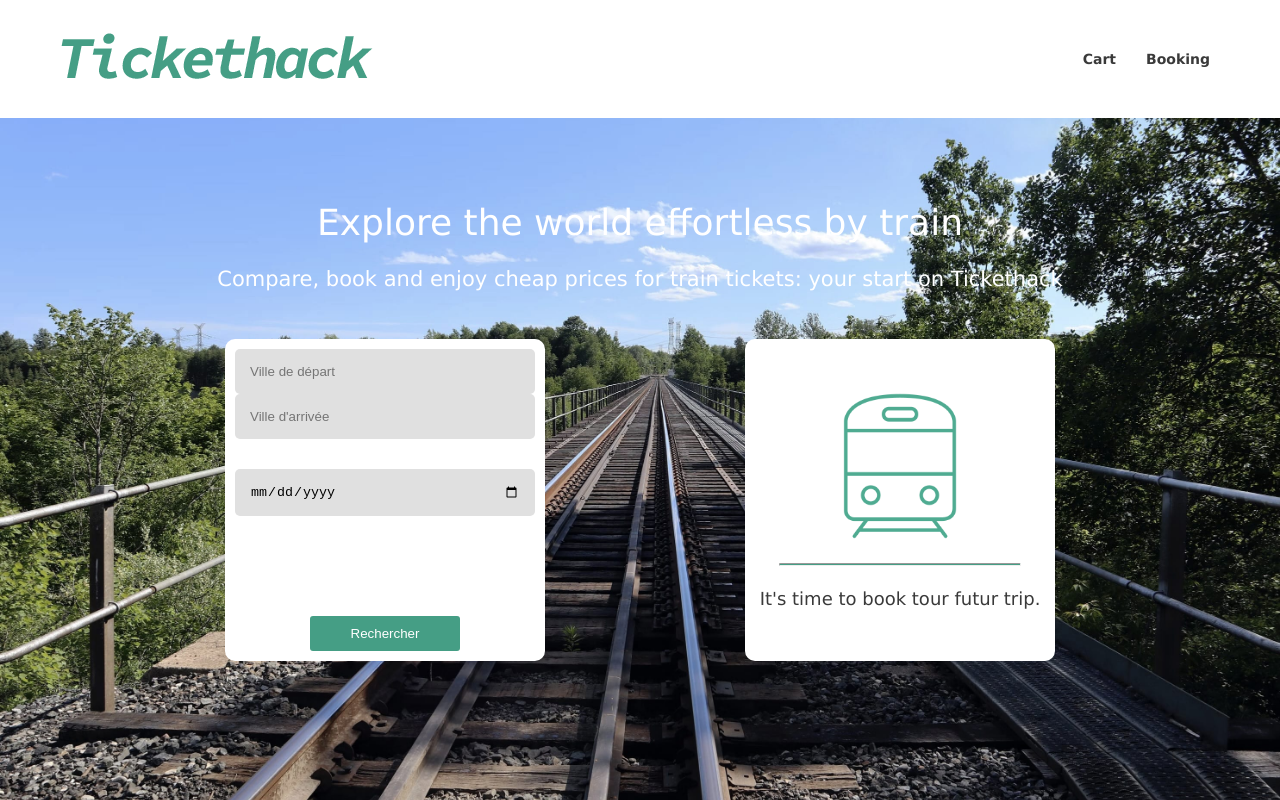
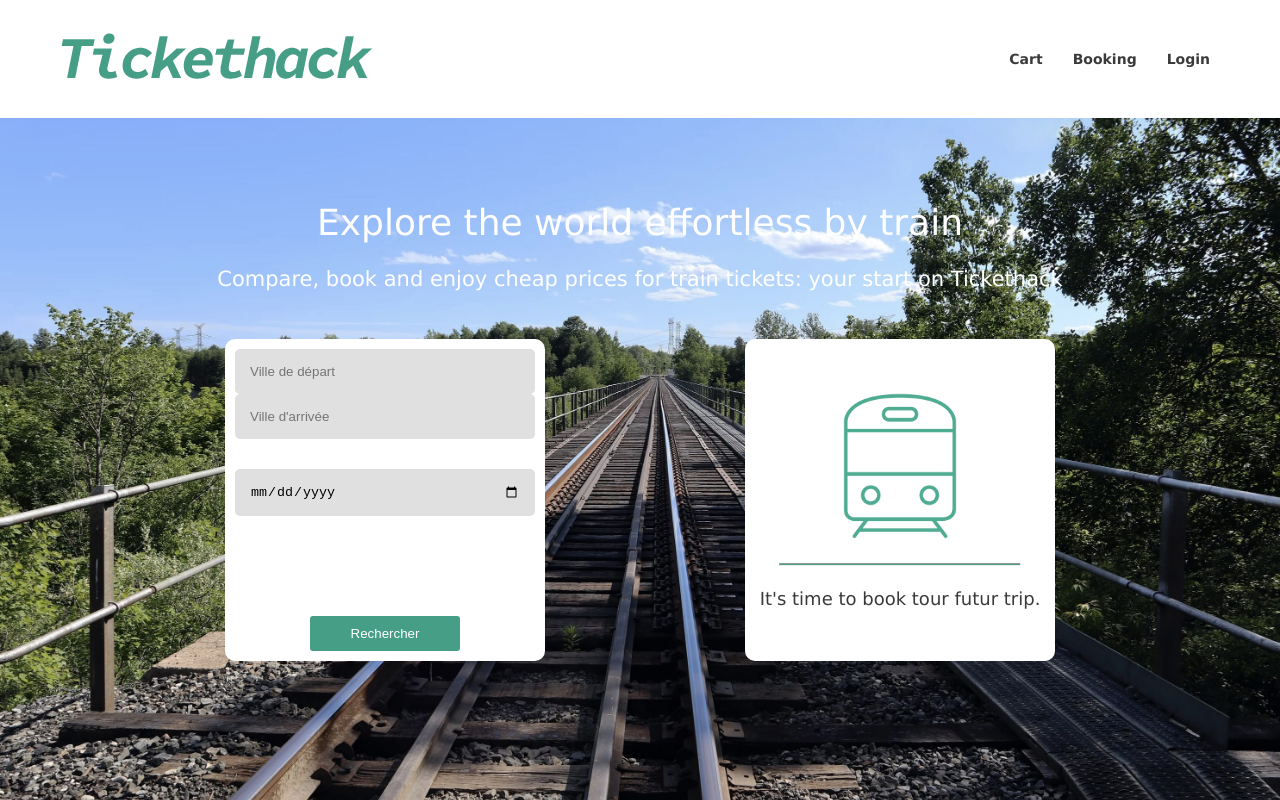
Before and after one commit to ClementNouet/ticketHack-frontend, a website: page index.html in a window 1280 px wide. Drawn offline with Linux system fonts and the light colour scheme.

Commit message:
Commit front

```diff
--- a/index.html
+++ b/index.html
@@ -12,6 +12,7 @@
         <div class="menu">
             <a href="cart.html"><p>Cart</p></a>
             <a href="booking.html"><p>Booking</p></a>
+            <a href="login.html"><p>Login</p></a>
         </div>
     </header>
     <main>
```
